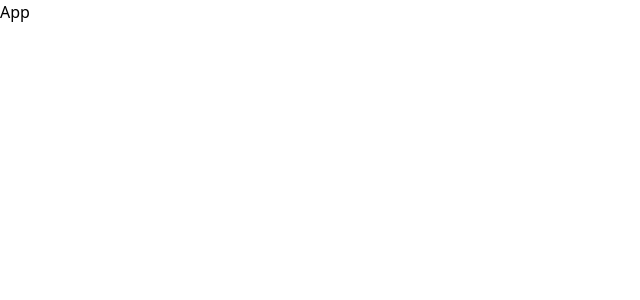
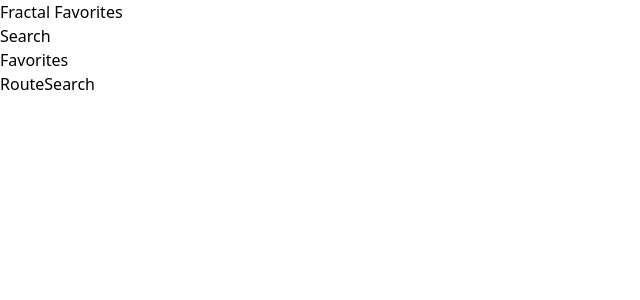
Before and after one commit to danielgavidia/fractal-favorites, a React (Vite) app in the folder frontend/: page / in a window 1280 px wide. Shown: the top 300 px of the page, without its empty margins (0-640 px from the left). Built offline with nearby package versions, Linux system fonts and the light colour scheme.

Commit message:
Added basic route templates

```diff
--- a/frontend/src/App.tsx
+++ /dev/null
@@ -1,5 +0,0 @@
-const App = () => {
-	return <div>App</div>;
-};
-
-export default App;
--- a/frontend/src/main.tsx
+++ b/frontend/src/main.tsx
@@ -1,10 +1,27 @@
 // import { StrictMode } from 'react'
 import { createRoot } from "react-dom/client";
-import App from "./App.tsx";
+import { createBrowserRouter, RouterProvider } from "react-router-dom";
 import "./index.css";
+import Root from "./routes/Root.tsx";
+import RouteSearch from "./routes/RouteSearch.tsx";
+import RouteDetails from "./routes/RouteDetails.tsx";
+import RouteFavorites from "./routes/RouteFavorites.tsx";
+
+const router = createBrowserRouter([
+	{
+		path: "/",
+		element: <Root />,
+		children: [
+			{ path: "/", element: <RouteSearch /> },
+			{ path: "/search", element: <RouteSearch /> },
+			{ path: "/details/:movieId", element: <RouteDetails /> },
+			{ path: "/favorites", element: <RouteFavorites /> },
+		],
+	},
+]);
 
 createRoot(document.getElementById("root")!).render(
 	//   <StrictMode>
-	<App />
+	<RouterProvider router={router} />
 	//   </StrictMode>,
 );
--- /dev/null
+++ b/frontend/src/routes/Root.tsx
@@ -0,0 +1,25 @@
+import { Outlet, useNavigate } from "react-router-dom";
+
+const Root = () => {
+	const navigate = useNavigate();
+	return (
+		<div>
+			{/* Navbar */}
+			<div>
+				<div>
+					<button onClick={() => navigate("/home")}>Fractal Favorites</button>
+				</div>
+				<div>
+					<button onClick={() => navigate("/search")}>Search</button>
+				</div>
+				<div>
+					<button onClick={() => navigate("/favorites")}>Favorites</button>
+				</div>
+			</div>
+			{/* Outlet */}
+			<Outlet />
+		</div>
+	);
+};
+
+export default Root;
--- /dev/null
+++ b/frontend/src/routes/RouteDetails.tsx
@@ -0,0 +1,5 @@
+const RouteDetails = () => {
+	return <div>RouteDetails</div>;
+};
+
+export default RouteDetails;
--- /dev/null
+++ b/frontend/src/routes/RouteFavorites.tsx
@@ -0,0 +1,5 @@
+const RouteFavorites = () => {
+	return <div>RouteFavorites</div>;
+};
+
+export default RouteFavorites;
--- /dev/null
+++ b/frontend/src/routes/RouteSearch.tsx
@@ -0,0 +1,5 @@
+const RouteSearch = () => {
+	return <div>RouteSearch</div>;
+};
+
+export default RouteSearch;
```
